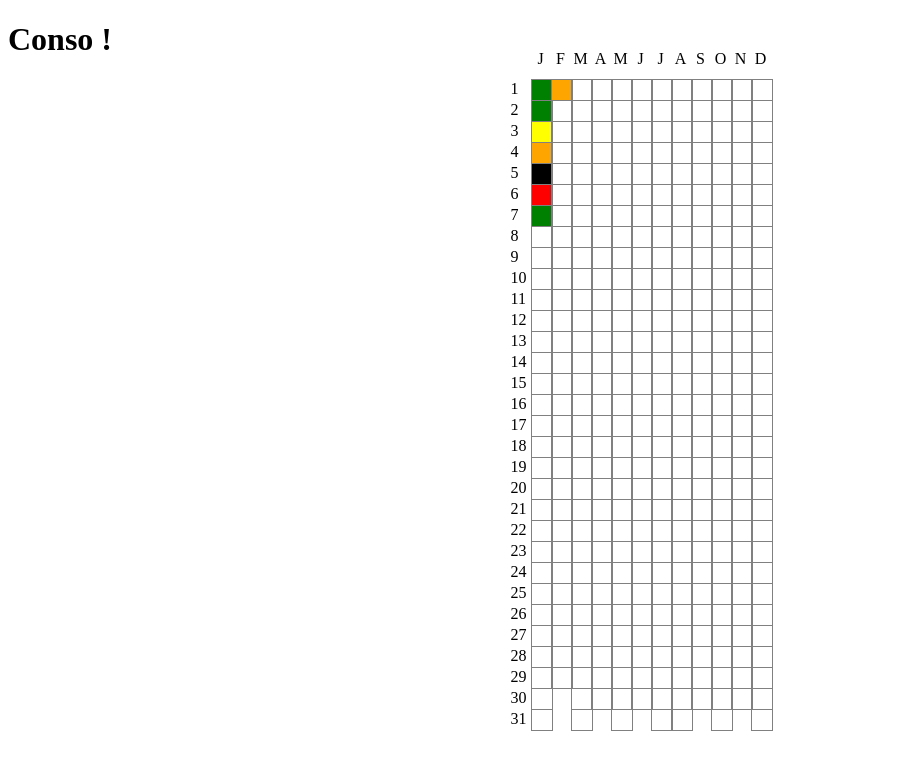
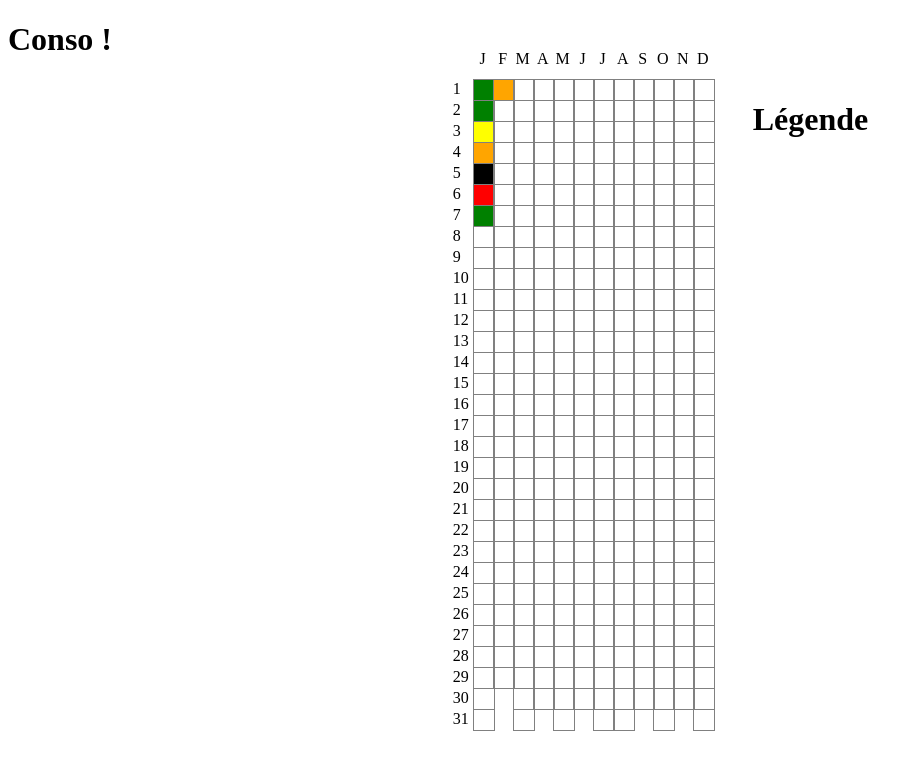
Before and after one commit to Joux17/pixel-graph, an Angular app: page / in a window 1280 px wide. Shown: the top 770 px of the page, without its empty margins (0-922 px from the left). Built offline with nearby package versions, Linux system fonts and the light colour scheme.

Commit message:
ajout d'une section pour la légende

```diff
--- a/src/app/app.component.css
+++ b/src/app/app.component.css
@@ -2,6 +2,11 @@
   display: flex;
   flex-direction: row;
   justify-content: center;
+
+  .left, right {
+    display: flex;
+    padding: 0 40px;
+  }
 
   .daysNumber {
     width: 20px;
--- a/src/app/app.component.html
+++ b/src/app/app.component.html
@@ -1,6 +1,7 @@
 <h1>Conso !</h1>
 
 <div class="container">
+  <div class="left">
     <div>
     @for(jour of daysNumber; track $index) {
       <div class="daysNumber">{{ $index + 1 }}</div>
@@ -15,5 +16,9 @@
     </div>
     }
   </div>
+  <div class="right">
+    <h1>Légende</h1>
+  </div>
+</div>
 
 <router-outlet />
```
Lines whose indentation alone changed are shown as unchanged.
